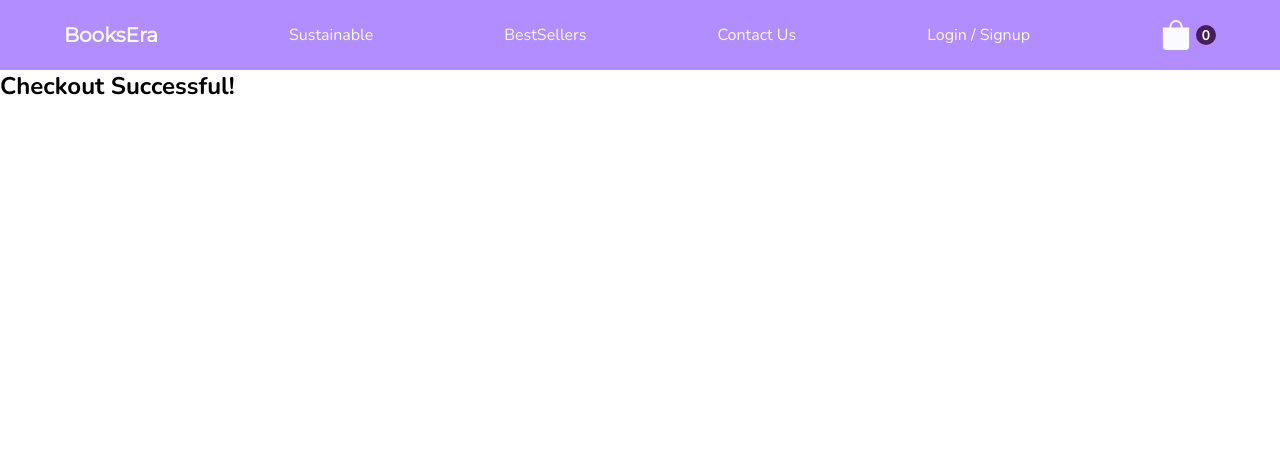
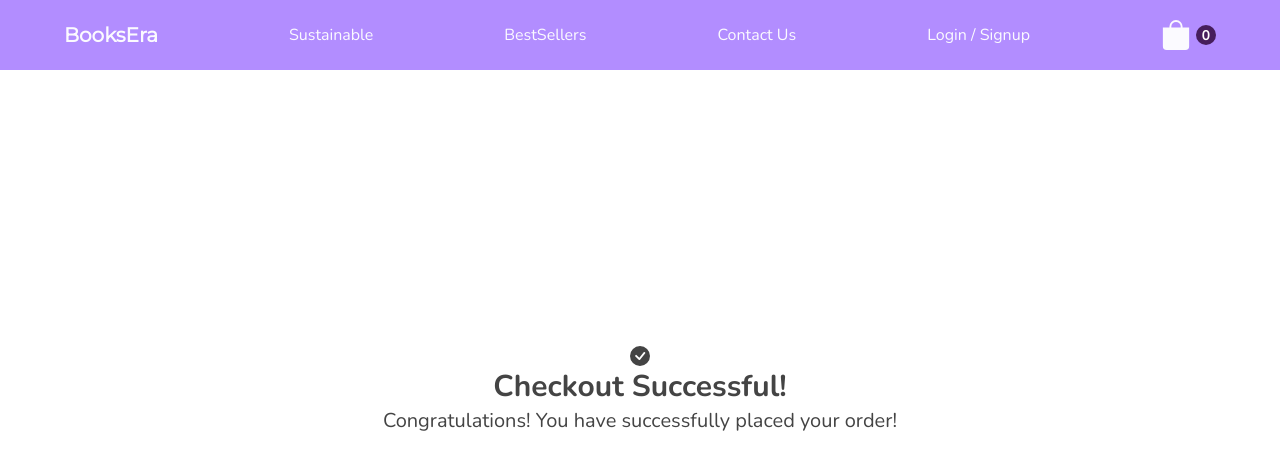
Before and after one commit to Ritika-Pandey01/BooksEra, a React (Create React App) app in the folder frontend/: page /checkout-success in a window 1280 px wide. Shown: the top 470 px of the page. Built offline with nearby package versions, Linux system fonts and the light colour scheme; no server answers; a web font is replaced by a local one.

Commit message:
Added checkout successful

```diff
--- a/frontend/src/App.css
+++ b/frontend/src/App.css
@@ -67,6 +67,25 @@
 .not-found p {
   font-size: 20px;
 }
+
+/*Checkout success*/
+.order-placed {
+  display: flex;
+  flex-direction: column;
+  align-items: center;
+  justify-content: center;
+  color: rgb(68, 68, 68);
+  min-height: 80vh;
+}
+
+.order-placed h2 {
+  font-size: 30px;
+}
+
+.order-placed p {
+  font-size: 20px;
+}
+
 
 /*Home Page CSS*/
 .home-container {
--- a/frontend/src/components/CheckoutSuccess.jsx
+++ b/frontend/src/components/CheckoutSuccess.jsx
@@ -1,5 +1,13 @@
 const CheckoutSuccess = () => {
-    return ( <h2>Checkout Successful!</h2> );
+    return (
+        <div className="order-placed">
+        <svg xmlns="http://www.w3.org/2000/svg" width="20" height="20" fill="currentColor" class="bi bi-check-circle-fill" viewBox="0 0 16 16">
+         <path d="M16 8A8 8 0 1 1 0 8a8 8 0 0 1 16 0zm-3.97-3.03a.75.75 0 0 0-1.08.022L7.477 9.417 5.384 7.323a.75.75 0 0 0-1.06 1.06L6.97 11.03a.75.75 0 0 0 1.079-.02l3.992-4.99a.75.75 0 0 0-.01-1.05z"/>
+        </svg>
+        <h2>Checkout Successful!</h2>
+        <p>Congratulations! You have successfully placed your order!</p>
+        </div>
+     );
 }
 
 export default CheckoutSuccess;
--- a/frontend/src/components/Home.jsx
+++ b/frontend/src/components/Home.jsx
@@ -1,4 +1,3 @@
-import { useGetAllBooksQuery } from '../features/booksApi';
 import { useDispatch } from 'react-redux';
 import { addToCart } from '../features/cartSlice';
 import { useNavigate } from 'react-router';
@@ -7,8 +6,6 @@ const Home = () => {
   const { items: data, status } = useSelector((state) => state.books);
   const dispatch = useDispatch();
   const navigate = useNavigate();
-
-  // const { data, error, isLoading } = useGetAllBooksQuery();
 
   const handleAddToCart = (book) => {
     dispatch(addToCart(book));
```
Also changed, not shown: 2 other files (tests, documents, lock files or other folders).
